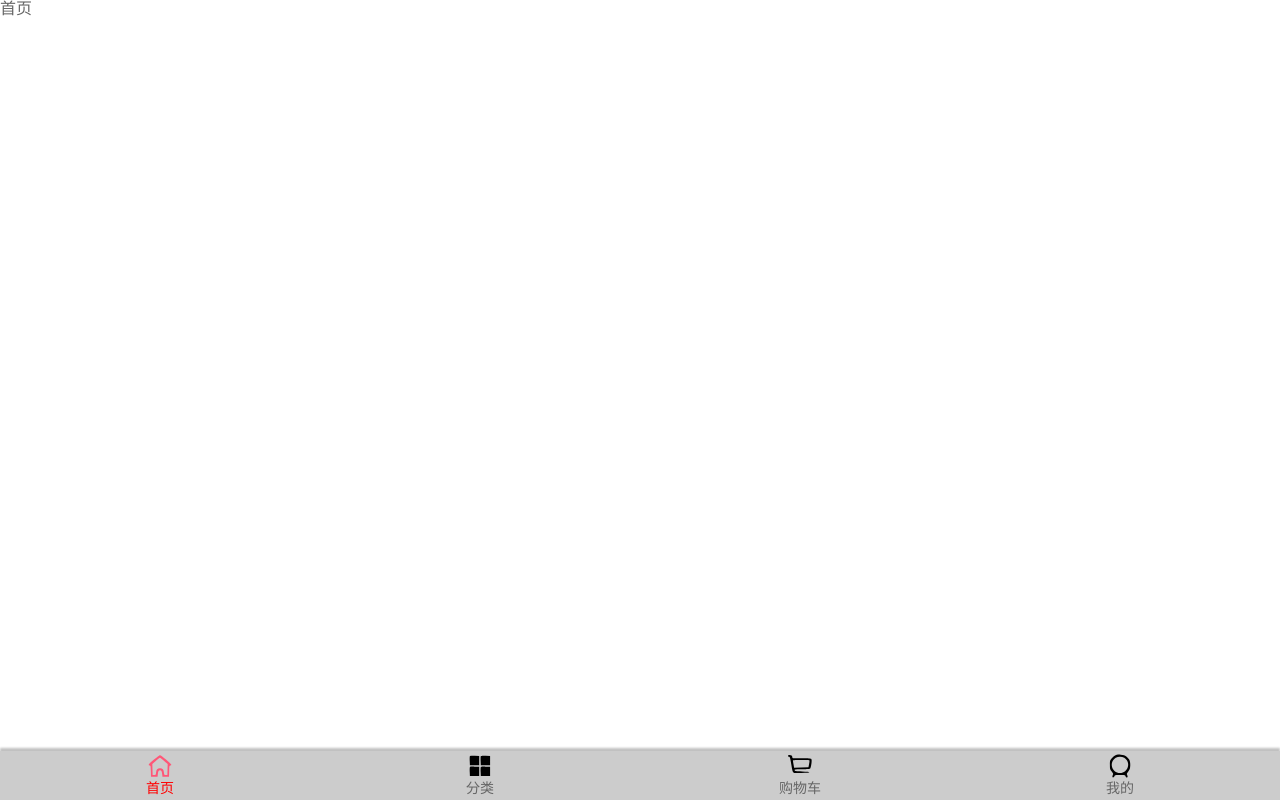
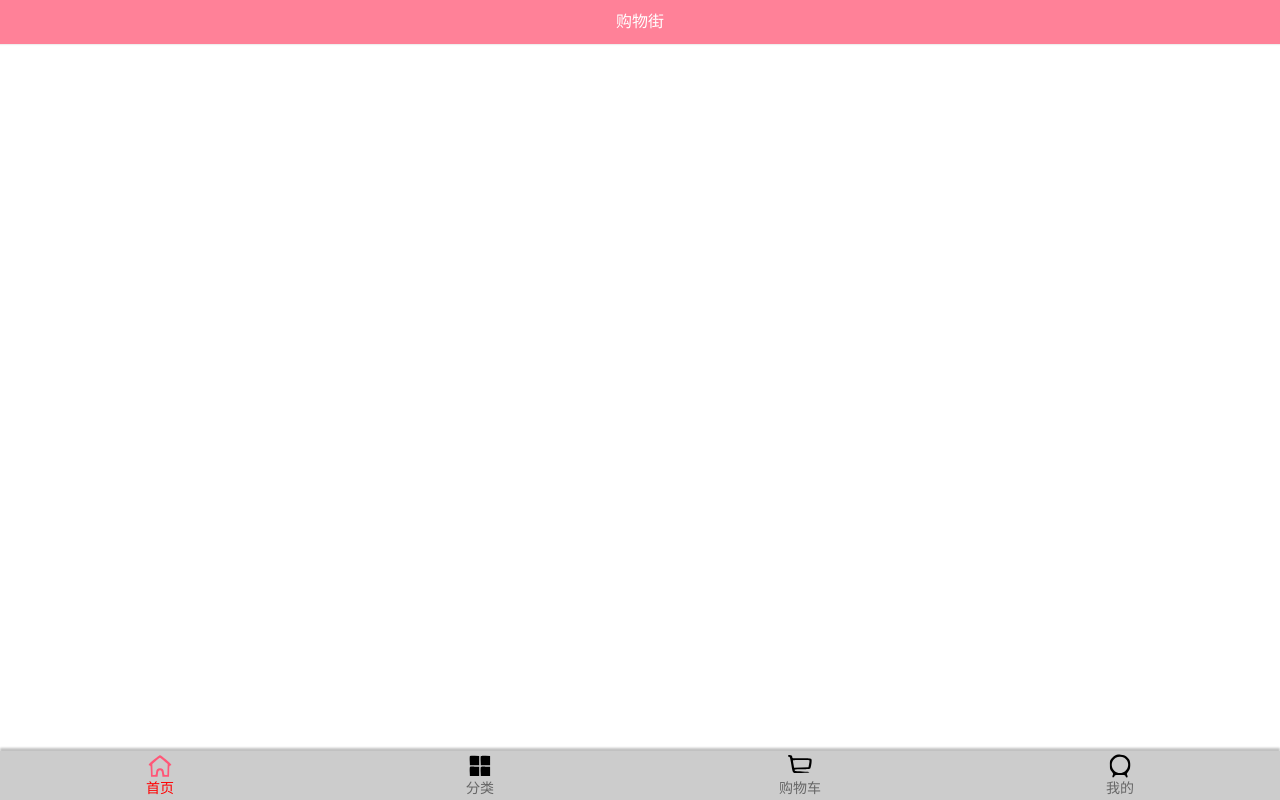
Before and after one commit to liujingzhi-AI/superMall, a Vue app: page /Home in a window 1280 px wide. Built offline with nearby package versions, Linux system fonts and the light colour scheme.

Commit message:
顶部导航栏的封装

```diff
--- a/public/index.html
+++ b/public/index.html
@@ -4,7 +4,7 @@
     <meta charset="utf-8">
     <meta http-equiv="X-UA-Compatible" content="IE=edge">
     <meta name="viewport" content="width=device-width,initial-scale=1.0">
-    <link rel="icon" href="<%= BASE_URL %>favicon.ico">
+    <link rel="icon" href="<%= BASE_URL %>logo.png">
     <title>superMall</title>
   </head>
   <body>
--- /dev/null
+++ b/src/components/common/navbar/NavBar.vue
@@ -0,0 +1,43 @@
+<template>
+  <div class="nav-bar">
+    <!-- 由于slot会被具体的元素替换，在slot上的属性也会被替换，所以要在slot外面包一个div来设置属性 -->
+    <div class="left">
+      <slot name="left"></slot>
+    </div>
+    <div class="center">
+      <slot name="center"></slot>
+    </div>
+    <div class="right">
+      <slot name="right"></slot>
+    </div>
+  </div>
+</template>
+
+<script>
+export default {
+  name: "Navbar",
+  data() {
+    return {
+
+    };
+  },
+  mounted() {},
+  methods: {},
+};
+</script>
+
+<style scoped>
+.nav-bar {
+  display: flex;
+  line-height: 44px;
+  height: 44px;
+  text-align: center;
+  box-shadow: 0 1px 1px rgba(100, 100, 100, 0.1);
+}
+.right, .left {
+  width: 60px;
+}
+.center {
+  flex: 1;
+}
+</style>
--- a/src/views/home/Home.vue
+++ b/src/views/home/Home.vue
@@ -1,13 +1,16 @@
 <template>
   <div>
-    首页
+    <nav-bar class="home-nav"><div slot="center">购物街</div></nav-bar>
   </div>
 </template>
 
 <script>
+import NavBar from '@/components/common/navbar/NavBar';
 export default {
   name: 'Home',
-
+  components:{
+    NavBar
+  },
   data() {
     return {
 
@@ -17,5 +20,9 @@
 </script>
 
 <style scoped>
-
+.home-nav{
+  /* 这是base.css中定义的颜色 */
+  background-color: var(--color-tint);
+  color: white;
+}
 </style>
```
Also changed, not shown: public/logo.png (added).
